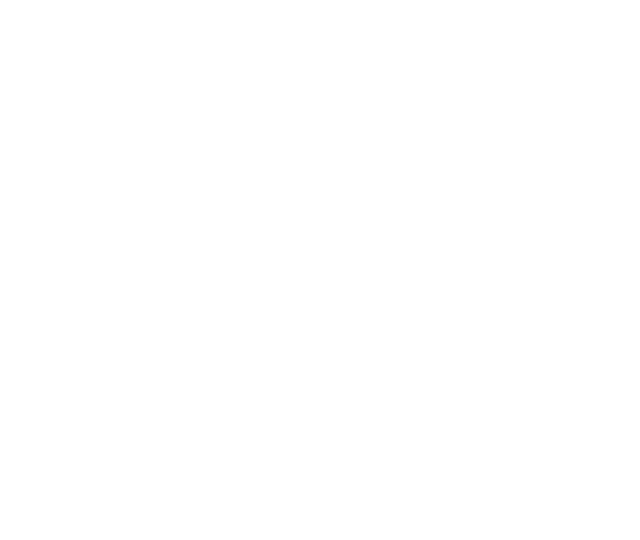
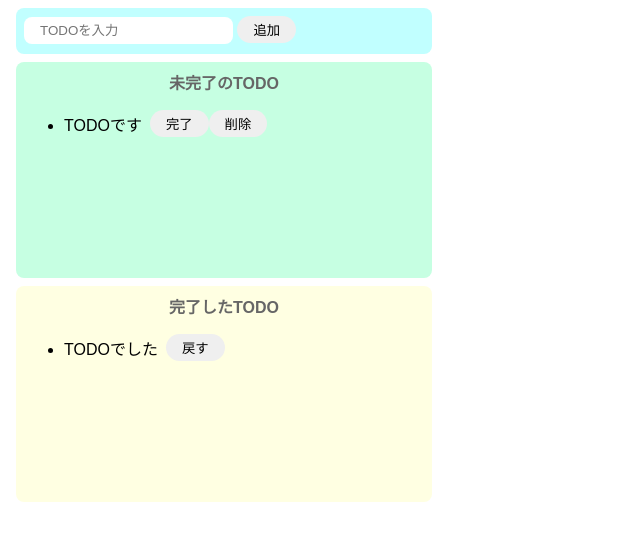
Before and after one commit to ak-empereur-7/codesandobox-test, a website built with Parcel: page index.html in a window 1280 px wide. Shown: the whole page, without its empty margins (0-640 px from the left). Built offline with nearby package versions, Linux system fonts and the light colour scheme.

Commit message:
add css style

```diff
--- a/index.html
+++ b/index.html
@@ -6,8 +6,29 @@
   </head>
 
   <body>
-    <div id="app"></div>
-
+    <div class="input-area">
+      <input placeholder="TODOを入力" />
+      <button>追加</button>
+    </div>
+    <div class="incomplete-area">
+      <p class="title">未完了のTODO</p>
+      <ul>
+        <div class="list-row">
+          <li>TODOです</li>
+          <button>完了</button>
+          <button>削除</button>
+        </div>
+      </ul>
+    </div>
+    <div class="complete-area">
+      <p class="title">完了したTODO</p>
+      <ul>
+        <div class="list-row">
+          <li>TODOでした</li>
+          <button>戻す</button>
+        </div>
+      </ul>
+    </div>
     <script src="src/index.js"></script>
   </body>
 </html>
--- a/src/styles.css
+++ b/src/styles.css
@@ -1,3 +1,66 @@
 body {
   font-family: sans-serif;
 }
+
+input {
+  border-radius: 8px;
+  border: none;
+  padding: 6px 16px;
+  outline: none;
+}
+
+button {
+  border-radius: 16px;
+  border: none;
+  padding: 4px 16px;
+}
+
+button:hover {
+  background-color: #ff7fff;
+  color: #fff;
+  cursor: pointer;
+}
+
+li {
+  margin-right: 8px;
+}
+
+.input-area {
+  background-color: #c1ffff;
+  width: 400px;
+  height: 30px;
+  padding: 8px;
+  margin: 8px;
+  border-radius: 8px;
+}
+
+.incomplete-area {
+  background-color: #c6ffe2;
+  width: 400px;
+  min-height: 200px;
+  padding: 8px;
+  margin: 8px;
+  border-radius: 8px;
+}
+
+.complete-area {
+  background-color: #ffffe2;
+  width: 400px;
+  min-height: 200px;
+  padding: 8px;
+  margin: 8px;
+  border-radius: 8px;
+}
+
+.title {
+  text-align: center;
+  margin-top: 0;
+  font-weight: bold;
+  color: #666;
+}
+
+.list-row {
+  display: flex;
+  align-items: center;
+  padding-bottom: 4px;
+}
```
